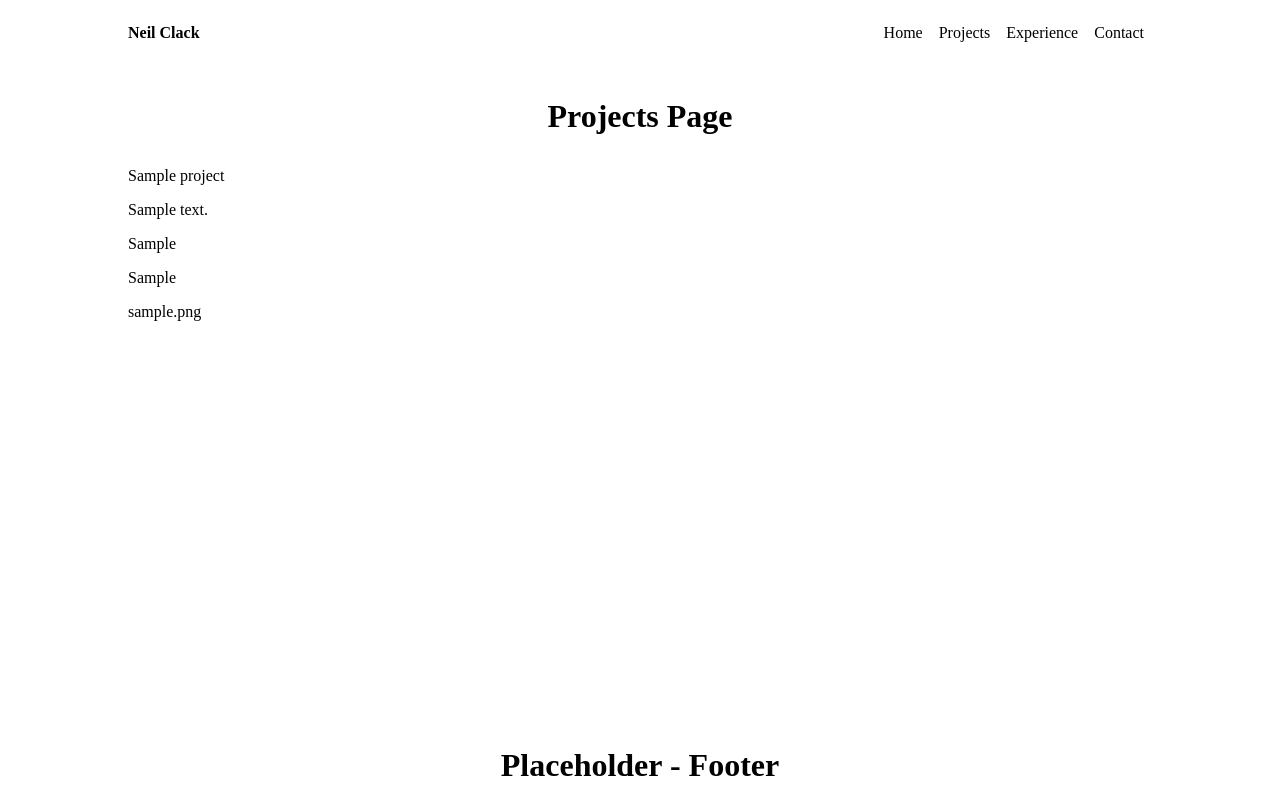
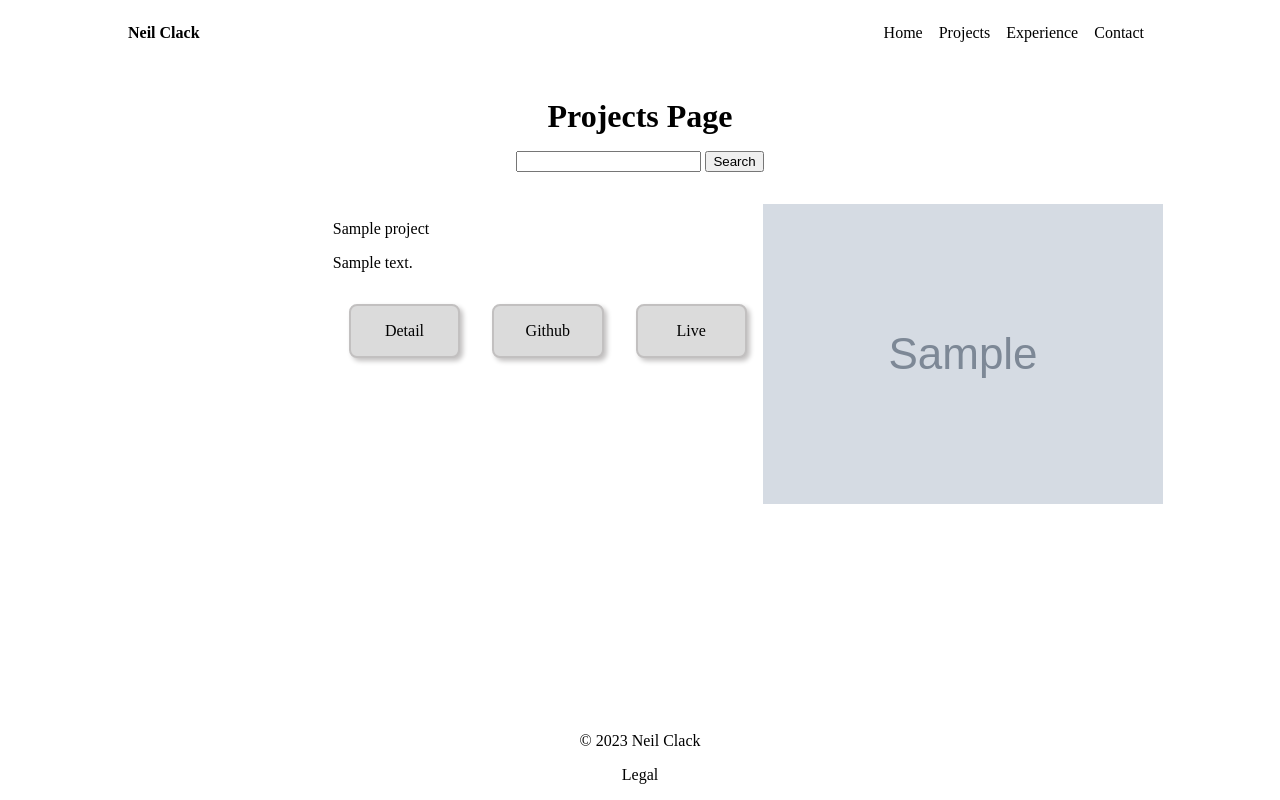
Before and after one commit to DResthal/neilclack.com, a Django app: page /projects/ in a window 1280 px wide. Run offline with Django 4.2, Linux system fonts and the light colour scheme; tables that the repository leaves empty hold one stand-in row (values such as "Sample post"); grey boxes marked "Sample" are stand-in pictures.

Commit message:
Catch up commit

```diff
--- a/neilclack/portfolio/models.py
+++ b/neilclack/portfolio/models.py
@@ -11,8 +11,6 @@ class Category(models.Model):
 class Project(models.Model):
     title = models.CharField(max_length=120)
     description = models.TextField(null=False)
-    # null = for the database to allow storing empty values
-    # blank = for data validation purposes allowing a blank entry to be accepted.
     github = models.URLField(null=True, blank=True)
     live = models.URLField(null=True, blank=True)
     image = models.ImageField(null=True)
--- a/neilclack/static/css/base.css
+++ b/neilclack/static/css/base.css
@@ -41,3 +41,13 @@ main {
     width: 80%;
     margin: 1rem auto;
 }
+
+footer div {
+    margin: 0 auto;
+    text-align: center;
+}
+
+footer div a {
+    text-decoration: none;
+    color: black;
+}
--- /dev/null
+++ b/neilclack/static/css/projects.css
@@ -0,0 +1,44 @@
+.project-card {
+    padding: 2rem;
+    margin: auto;
+    text-align: left;
+    width: 60%;
+    display: flex;
+}
+
+.project-info {
+    width: 70%;
+}
+
+.project-links {
+    display: flex;
+    justify-content: center;
+}
+
+.link {
+    padding: 1rem;
+    margin: 1rem;
+    width: 5rem;
+    text-align: center;
+    text-decoration: none;
+    color: black;
+    border: 2px #c2c0c0 solid;
+    background: #dbdbdb;
+    border-radius: .5rem;
+    box-shadow: 3px 3px 5px #c2c0c0;
+}
+
+.inactive-link {
+    font-weight: normal;
+    text-decoration: line-through;
+}
+
+.project-image {
+    width: 30%;
+}
+
+.project-search {
+    width: 100%;
+    margin: auto;
+    text-align: center;
+}
--- a/neilclack/templates/layout.html
+++ b/neilclack/templates/layout.html
@@ -36,7 +36,10 @@
             {% endblock %}
         </main>
         <footer>
-            <h1>Placeholder - Footer</h1>
+            <div>
+                <p>&copy; <script>document.write(new Date().getFullYear())</script> Neil Clack</p>
+                <p><a href="#">Legal</a></p>
+            </div>
         </footer>
     </body>
 </html>
--- a/neilclack/templates/portfolio/projects.html
+++ b/neilclack/templates/portfolio/projects.html
@@ -1,15 +1,39 @@
 {% extends 'layout.html' %}
+{% load static %}
 {% block header %}
+    <link rel='stylesheet' href="{% static 'css/projects.css' %}" />
 {% endblock %}
 {% block content %}
     <h1>Projects Page</h1>
+    <div class="project-search">
+    <input>
+    </input>
+    <button>Search</button>
+</div>
     {% for project in projects %}
-    <div>
+    <div class="project-card">
+        <div class="project-info">
         <p>{{ project.title }}</p>
         <p>{{ project.description }}</p>
-        <p>{{ project.github }}</p>
-        <p>{{ project.live }}</p>
-        <p>{{ project.image }}</p>
+        <div class="project-links">
+            <a href="#" class="active-link link">Detail</a>
+        {% if project.github %}
+            <a href="{{project.github}}" class="active-link link" target="_blank">Github</a>
+        {% else %}
+            <a href="#" class="inactive-link link">Github</a>
+        {% endif %}
+        {% if project.live %}
+            <a href="{{project.live}}" class="active-link link" target="_blank">Live</a>
+        {% else %}
+            <a href="#" class="inactive-link link">Live</a>
+        {% endif %}
+        </div>
+        </div>
+        <div class="project-image">
+        {% if project.image %}
+            <img src="{{project.image}}"/>
+        {% endif %}
+        </div>
     </div>
     {% endfor %}
 {% endblock %}
```
Also changed, not shown: neilclack/static/css/index.css (added, +26 -0 lines), neilclack/templates/portfolio/index.html (+7 -2 lines), 3 other files.
